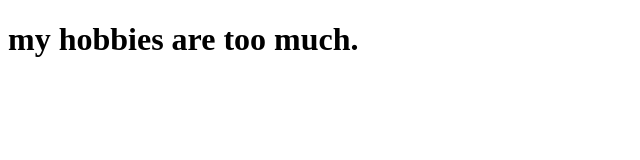
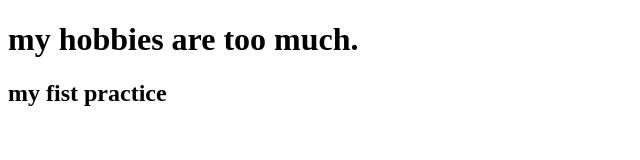
Before and after one commit to lidiyateklemariam/test-0, a plain HTML site: page hobbies.html in a window 1280 px wide. Shown: the whole page, without its empty margins (0-640 px from the left). Drawn offline with Linux system fonts and the light colour scheme.

Commit message:
Update hobbies.html
some minor changes has been done.

```diff
--- a/hobbies.html
+++ b/hobbies.html
@@ -7,6 +7,7 @@
 </head>
 <body>
     <h1>my hobbies are too much.</h1>
+    <h2>my fist practice</h2>
 
 </body>
 </html>
```
